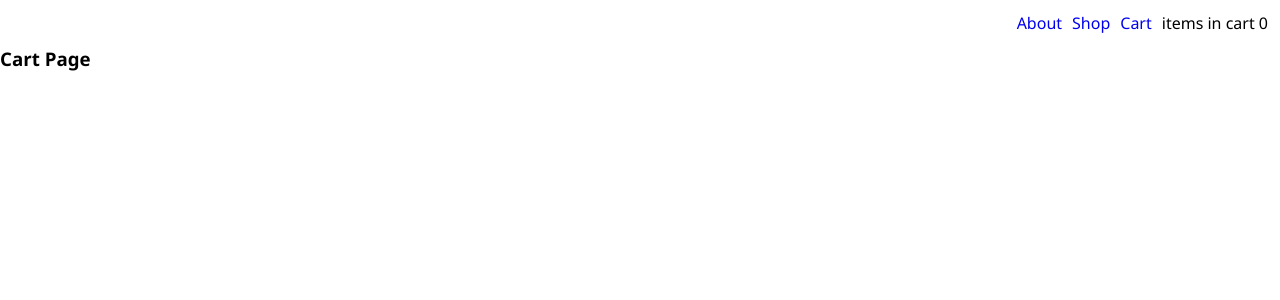
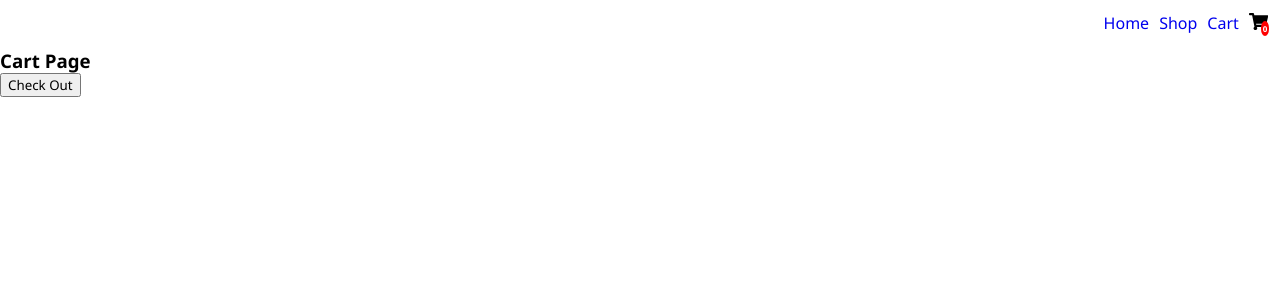
Before and after one commit to GytAndr/shopping-cart, a React (Create React App) app: page /cart in a window 1280 px wide. Shown: the top 300 px of the page. Built offline with nearby package versions, Linux system fonts and the light colour scheme.

Commit message:
navbar cart icon and num

```diff
--- a/src/App.jsx
+++ b/src/App.jsx
@@ -20,7 +20,7 @@ function App() {
 				<Route path="/" element={<Home />} />
 				<Route path="/shop" element={<Shop add={addToCart} />} />
 				<Route path="/shop/:id" element={<ProductPage add={addToCart} />} />
-				<Route path="/cart" element={<Cart />} />
+				<Route path="/cart" element={<Cart cartProducts={cartProducts} />} />
 			</Routes>
 		</BrowserRouter>
 	);
--- a/src/Components/Navbar.jsx
+++ b/src/Components/Navbar.jsx
@@ -1,12 +1,23 @@
 import '../Styles/Navbar.css';
+import { Link } from 'react-router-dom';
+import { FaShoppingCart } from 'react-icons/fa';
 
 const Navbar = ({ cart }) => {
 	return (
 		<nav>
-			<a href="/">About</a>
-			<a href="/shop">Shop</a>
-			<a href="/cart">Cart</a>
-			<p>items in cart {cart}</p>
+			<Link to="/">
+				<a href="/">Home</a>
+			</Link>
+			<Link to="/shop">
+				<a href="/shop">Shop</a>
+			</Link>
+			<Link to="/cart">
+				<a href="/cart">Cart</a>
+			</Link>
+			<div className="nav-cartbox">
+				<FaShoppingCart id="nav-cart-icon" />
+				<span id="nav-cart-number">{cart}</span>
+			</div>
 		</nav>
 	);
 };
--- a/src/Styles/Navbar.css
+++ b/src/Styles/Navbar.css
@@ -7,3 +7,20 @@ nav {
 	gap: 10px;
 	justify-content: flex-end;
 }
+.nav-cartbox {
+	position: relative;
+}
+#nav-cart-number {
+	position: absolute;
+	bottom: 0;
+	left: 12px;
+	background-color: red;
+	color: white;
+	font-weight: bold;
+	border-radius: 50%;
+	padding: 2px;
+	font-size: 0.5rem;
+}
+#nav-cart-icon {
+	font-size: 1.2rem;
+}
--- a/src/pages/Cart.jsx
+++ b/src/pages/Cart.jsx
@@ -1,4 +1,14 @@
-const Cart = () => {
-	return <h3>Cart Page</h3>;
+const Cart = ({ cartProducts }) => {
+	return (
+		<div className="cart-wrapper">
+			<div className="cart--product-card">
+				<h3>Cart Page</h3>
+				{cartProducts.map((product, index) => {
+					return <p>{product.title}</p>;
+				})}
+				<button>Check Out</button>
+			</div>
+		</div>
+	);
 };
 export default Cart;
```
